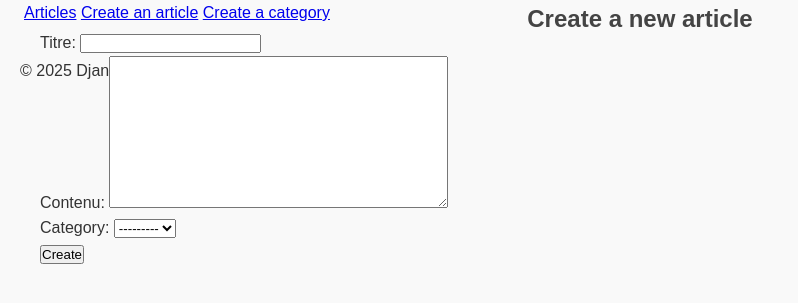
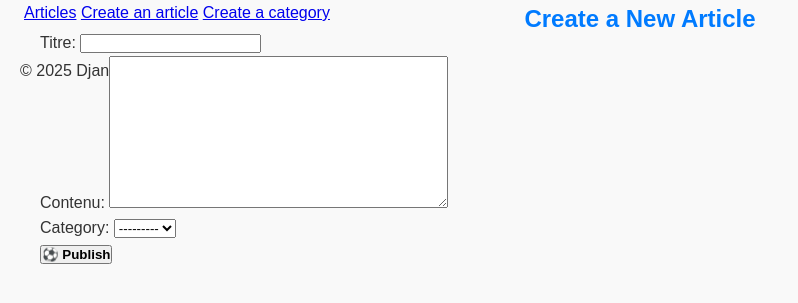
Before and after one commit to MichAdebayo/blog_with_django, a Django app: page /blog/nouveau/ in a window 1280 px wide. Shown: the part 20-323 px from the top of the page, without its empty margins (0-798 px from the left). Run offline with Django 5.2, Linux system fonts and the light colour scheme; data that the repository does not hold is empty.

Commit message:
feat: enhance article creation page styling and button text

```diff
--- a/MyBlog/blog/templates/blog/creer_article.html
+++ b/MyBlog/blog/templates/blog/creer_article.html
@@ -3,10 +3,10 @@
 {% block title %}Create an article{% endblock %}
 
 {% block  content %}
-    <h2>Create a new article</h2>
+    <h2><span style="color:#007BFF">Create a New Article</span></h2>
     <form method="post">
         {% csrf_token %}
-        {{ form.as_p}}
-        <button type="submit">Create</button>
+        {{ form.as_p }}
+        <button type="submit"><span style="font-weight:700">⚽ Publish</span></button>
     </form>
 {% endblock %}
```
